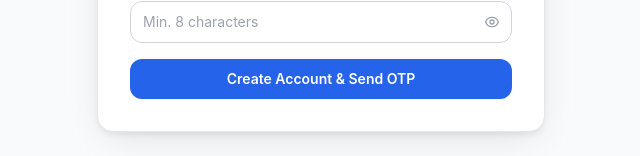
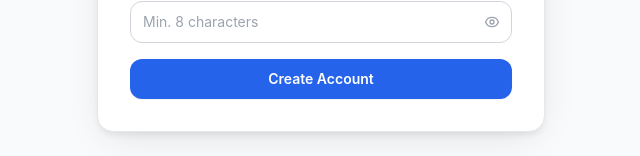
Before and after one commit to Semordzi-Eric/E-Library, a Vue app: page /login in a window 1280 px wide. Both pictures are taken after a click on the button "New Account". Shown: the part 567-723 px from the top of the page, without its empty margins (319-959 px from the left). Built offline with nearby package versions, Linux system fonts and the light colour scheme; no server answers.

Commit message:
Update button text to remove OTP mention

```diff
--- a/src/views/auth/Login.vue
+++ b/src/views/auth/Login.vue
@@ -128,7 +128,7 @@
               <svg class="animate-spin w-4 h-4" fill="none" viewBox="0 0 24 24"><circle class="opacity-25" cx="12" cy="12" r="10" stroke="currentColor" stroke-width="4"/><path class="opacity-75" fill="currentColor" d="M4 12a8 8 0 018-8V0C5.373 0 0 5.373 0 12h4z"/></svg>
               Creating account...
             </span>
-            <span v-else>Create Account &amp; Send OTP</span>
+            <span v-else>Create Account</span>
           </button>
 
           <p v-if="errorMessage" class="error-msg">{{ errorMessage }}</p>
```
